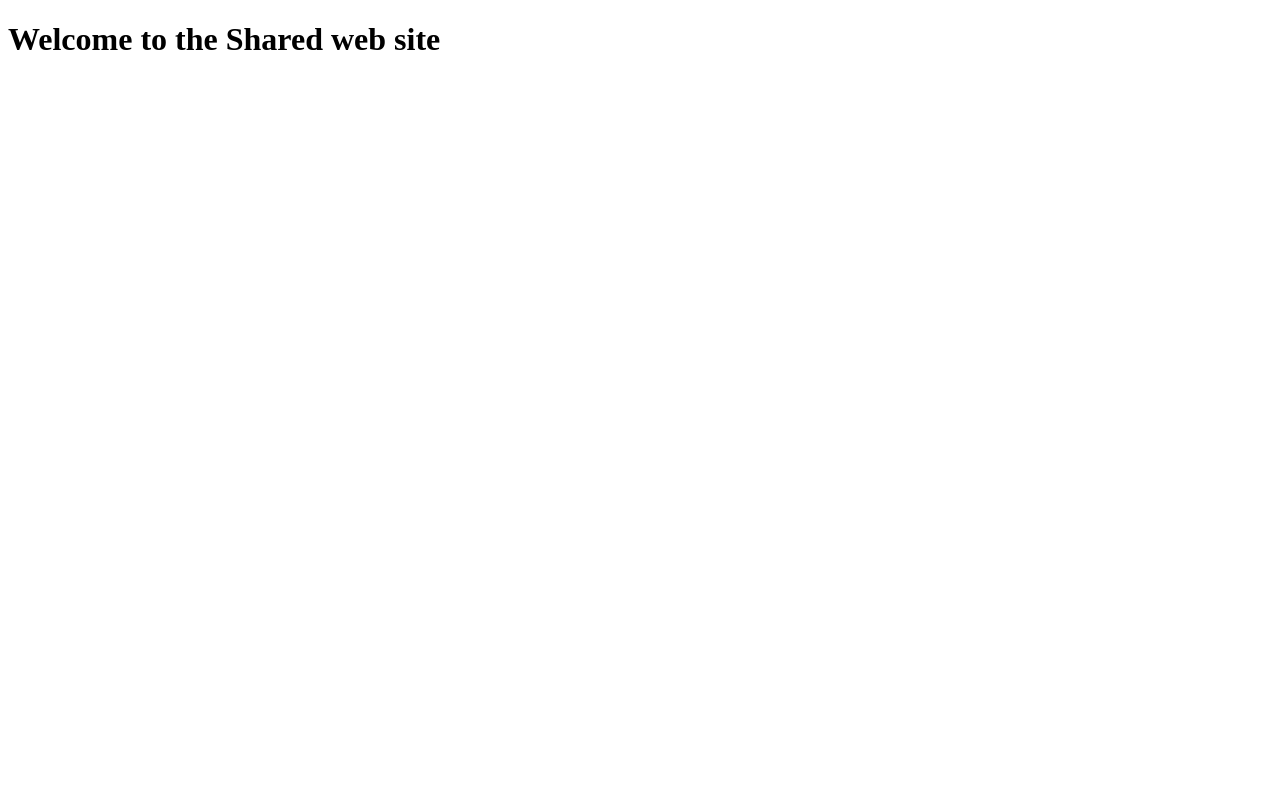
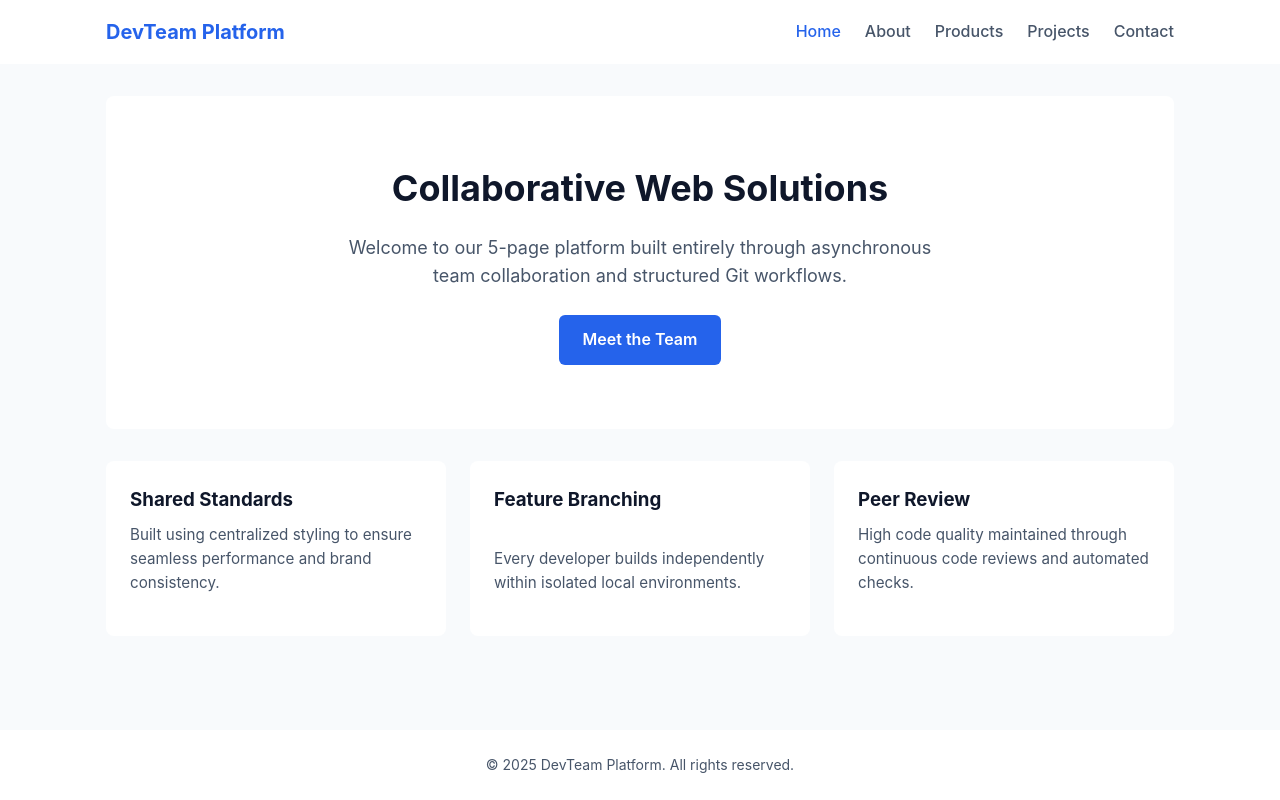
Before and after one commit to bevacode/five-page-website., a plain HTML site: page index.html in a window 1280 px wide. Drawn offline with Linux system fonts and the light colour scheme.

Commit message:
site css updated

```diff
--- a/index.html
+++ b/index.html
@@ -1,11 +1,52 @@
 <!DOCTYPE html>
 <html lang="en">
 <head>
-    <meta charset="UTF-8">
-    <meta name="viewport" content="width=device-width, initial-scale=1.0">
-    <title>Document</title>
+  <meta charset="UTF-8">
+  <meta name="viewport" content="width=device-width, initial-scale=1.0">
+  <title>Home - Five-Page Web Project</title>
+  <link rel="stylesheet" href="style.css">
 </head>
 <body>
-    <h1> Welcome to the Shared web site</h1>
+
+  <header>
+    <nav class="navbar">
+      <a href="index.html" class="brand-logo">DevTeam Platform</a>
+      <ul class="nav-links">
+        <li><a href="index.html" class="active">Home</a></li>
+        <li><a href="about.html">About</a></li>
+        <li><a href="products.html">Products</a></li>
+        <li><a href="projects.html">Projects</a></li>
+        <li><a href="contact.html">Contact</a></li>
+      </ul>
+    </nav>
+  </header>
+
+  <main>
+    <section class="hero">
+      <h1>Collaborative Web Solutions</h1>
+      <p>Welcome to our 5-page platform built entirely through asynchronous team collaboration and structured Git workflows.</p>
+      <a href="about.html" class="btn">Meet the Team</a>
+    </section>
+
+    <section class="grid">
+      <div class="card">
+        <h3>Shared Standards</h3>
+        <p>Built using centralized styling to ensure seamless performance and brand consistency.</p>
+      </div>
+      <div class="card">
+        <h3>Feature Branching</h3>
+        <p>Every developer builds independently within isolated local environments.</p>
+      </div>
+      <div class="card">
+        <h3>Peer Review</h3>
+        <p>High code quality maintained through continuous code reviews and automated checks.</p>
+      </div>
+    </section>
+  </main>
+
+  <footer>
+    <p>&copy; 2025 DevTeam Platform. All rights reserved.</p>
+  </footer>
+
 </body>
 </html>
--- a/style.css
+++ b/style.css
@@ -0,0 +1,186 @@
+/* --- GLOBAL RESETS & STYLING --- */
+:root {
+  --primary-color: #2563eb;
+  --primary-hover: #1d4ed8;
+  --bg-color: #f8fafc;
+  --card-bg: #ffffff;
+  --text-main: #0f172a;
+  --text-muted: #475569;
+  --border-color: #e2e8fo;
+  --font-stack: 'Inter', system-ui, -apple-system, sans-serif;
+}
+
+* {
+  box-sizing: border-box;
+  margin: 0;
+  padding: 0;
+}
+
+body {
+  font-family: var(--font-stack);
+  background-color: var(--bg-color);
+  color: var(--text-main);
+  line-height: 1.6;
+  display: flex;
+  flex-direction: column;
+  min-height: 100vh;
+}
+
+main {
+  flex: 1;
+  max-width: 1100px;
+  width: 100%;
+  margin: 0 auto;
+  padding: 2rem 1rem;
+}
+
+/* --- NAVIGATION BAR --- */
+header {
+  background-color: #ffffff;
+  border-bottom: 1px solid var(--border-color);
+  position: sticky;
+  top: 0;
+  z-index: 100;
+}
+
+.navbar {
+  max-width: 1100px;
+  margin: 0 auto;
+  display: flex;
+  justify-content: space-between;
+  align-items: center;
+  padding: 1rem;
+}
+
+.brand-logo {
+  font-size: 1.25rem;
+  font-weight: 700;
+  color: var(--primary-color);
+  text-decoration: none;
+}
+
+.nav-links {
+  display: flex;
+  list-style: none;
+  gap: 1.5rem;
+}
+
+.nav-links a {
+  text-decoration: none;
+  color: var(--text-muted);
+  font-weight: 500;
+  transition: color 0.2s ease;
+}
+
+.nav-links a:hover,
+.nav-links a.active {
+  color: var(--primary-color);
+}
+
+/* --- HERO SECTION --- */
+.hero {
+  text-align: center;
+  padding: 4rem 1rem;
+  background-color: #ffffff;
+  border-radius: 8px;
+  border: 1px solid var(--border-color);
+  margin-bottom: 2rem;
+}
+
+.hero h1 {
+  font-size: 2.25rem;
+  margin-bottom: 1rem;
+  color: var(--text-main);
+}
+
+.hero p {
+  font-size: 1.125rem;
+  color: var(--text-muted);
+  max-width: 600px;
+  margin: 0 auto 1.5rem auto;
+}
+
+/* --- BUTTON STYLES --- */
+.btn {
+  display: inline-block;
+  padding: 0.75rem 1.5rem;
+  background-color: var(--primary-color);
+  color: #ffffff;
+  border-radius: 6px;
+  text-decoration: none;
+  font-weight: 600;
+  border: none;
+  cursor: pointer;
+  transition: background-color 0.2s ease;
+}
+
+.btn:hover {
+  background-color: var(--primary-hover);
+}
+
+/* --- GRID & CARDS --- */
+.grid {
+  display: grid;
+  grid-template-columns: repeat(auto-fit, minmax(280px, 1fr));
+  gap: 1.5rem;
+  margin-top: 2rem;
+}
+
+.card {
+  background: var(--card-bg);
+  border: 1px solid var(--border-color);
+  border-radius: 8px;
+  padding: 1.5rem;
+  display: flex;
+  flex-direction: column;
+  justify-content: space-between;
+}
+
+.card h3 {
+  margin-bottom: 0.5rem;
+}
+
+.card p {
+  color: var(--text-muted);
+  font-size: 0.95rem;
+  margin-bottom: 1rem;
+}
+
+/* --- FORM STYLES --- */
+.form-container {
+  max-width: 600px;
+  margin: 0 auto;
+  background: var(--card-bg);
+  padding: 2rem;
+  border-radius: 8px;
+  border: 1px solid var(--border-color);
+}
+
+.form-group {
+  margin-bottom: 1.25rem;
+}
+
+.form-group label {
+  display: block;
+  margin-bottom: 0.5rem;
+  font-weight: 500;
+}
+
+.form-group input,
+.form-group textarea {
+  width: 100%;
+  padding: 0.75rem;
+  border: 1px solid var(--border-color);
+  border-radius: 6px;
+  font-family: inherit;
+}
+
+/* --- FOOTER --- */
+footer {
+  background-color: #ffffff;
+  border-top: 1px solid var(--border-color);
+  text-align: center;
+  padding: 1.5rem;
+  color: var(--text-muted);
+  font-size: 0.875rem;
+}
```
